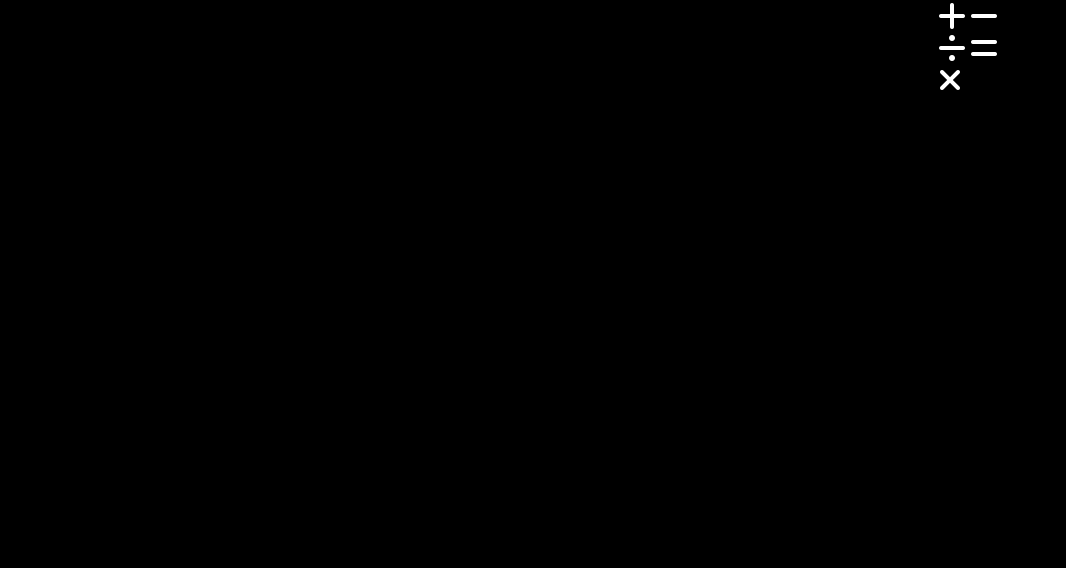
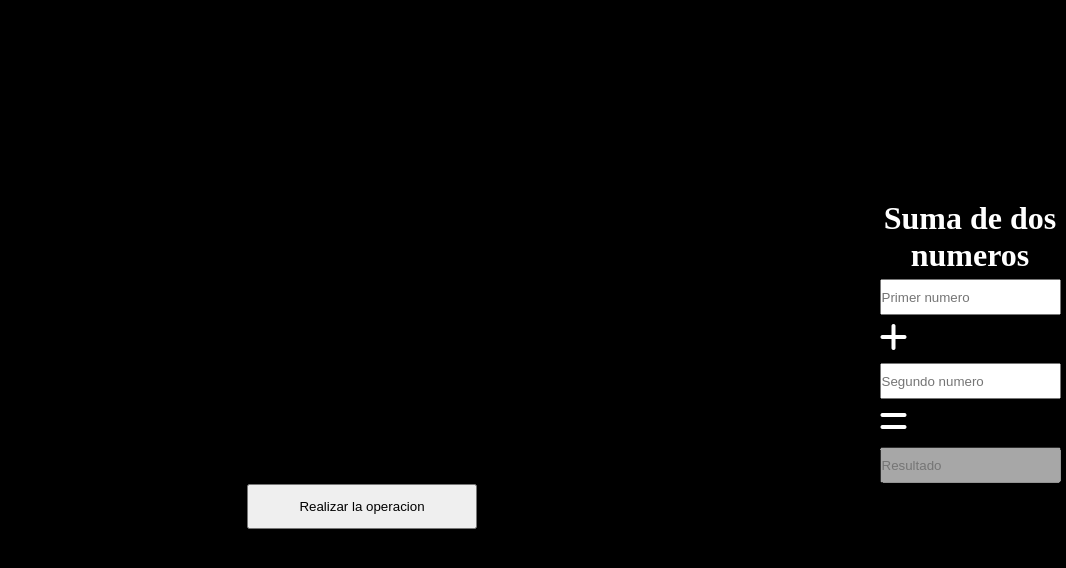
Before and after one commit to Josuesinni/proyectoSem1, a plain HTML site: page html/suma.html in a window 1280 px wide. Shown: the full height of the page, 278-1344 px from the left, 1066 px wide, since content can reach past the window. Drawn offline with Linux system fonts and the light colour scheme.

Commit message:
Update suma.html

```diff
--- a/html/suma.html
+++ b/html/suma.html
@@ -23,15 +23,33 @@
             </div>
         </nav>
     </header>
-    <!--Más-->
-    <i class="fas fa-plus fa-2x"></i>
-    <!--Menos-->
-    <i class="fas fa-minus fa-2x"></i>
-    <!--Dividir-->
-    <i class="fas fa-divide fa-2x"></i>
-    <!--Igual-->
-    <i class="fas fa-equals fa-2x"></i>
-    <!--Por-->
-    <i class="fas fa-times fa-2x"></i>
+    <div class="container">
+            <div class="fondoOP">
+                <h1>Suma de dos numeros</h1>
+                <div class="entradaDatos">
+                    <input type="number" id="n1" placeholder="Primer numero">
+                </div>
+                <div class="entradaDatos">
+                    <!--Más-->
+                    <p><i class="fas fa-plus fa-2x"></i></p>
+                </div>
+                <div class="entradaDatos">
+                    <input type="number" id="n2" placeholder="Segundo numero">
+                </div>
+                <div class="entradaDatos">
+                    <!--Igual-->
+                    <i class="fas fa-equals fa-2x"></i>
+                </div>
+                <div class="entradaDatos">
+                    <input type="number" disabled id="n3" placeholder="Resultado">
+                </div>
+            </div>
+        </div>
+        <section class="btn">
+            <button onclick="plus();" class="btnAcc">Realizar la operacion</button>
+        </section>
+        <script src="../funciones.js"></script>
+        <footer style="text-align: center;" class="pie">
+        <p>©Derechos reservados</p>--Calsimpl 2020--</footer>
 </body>
 </html>
```
